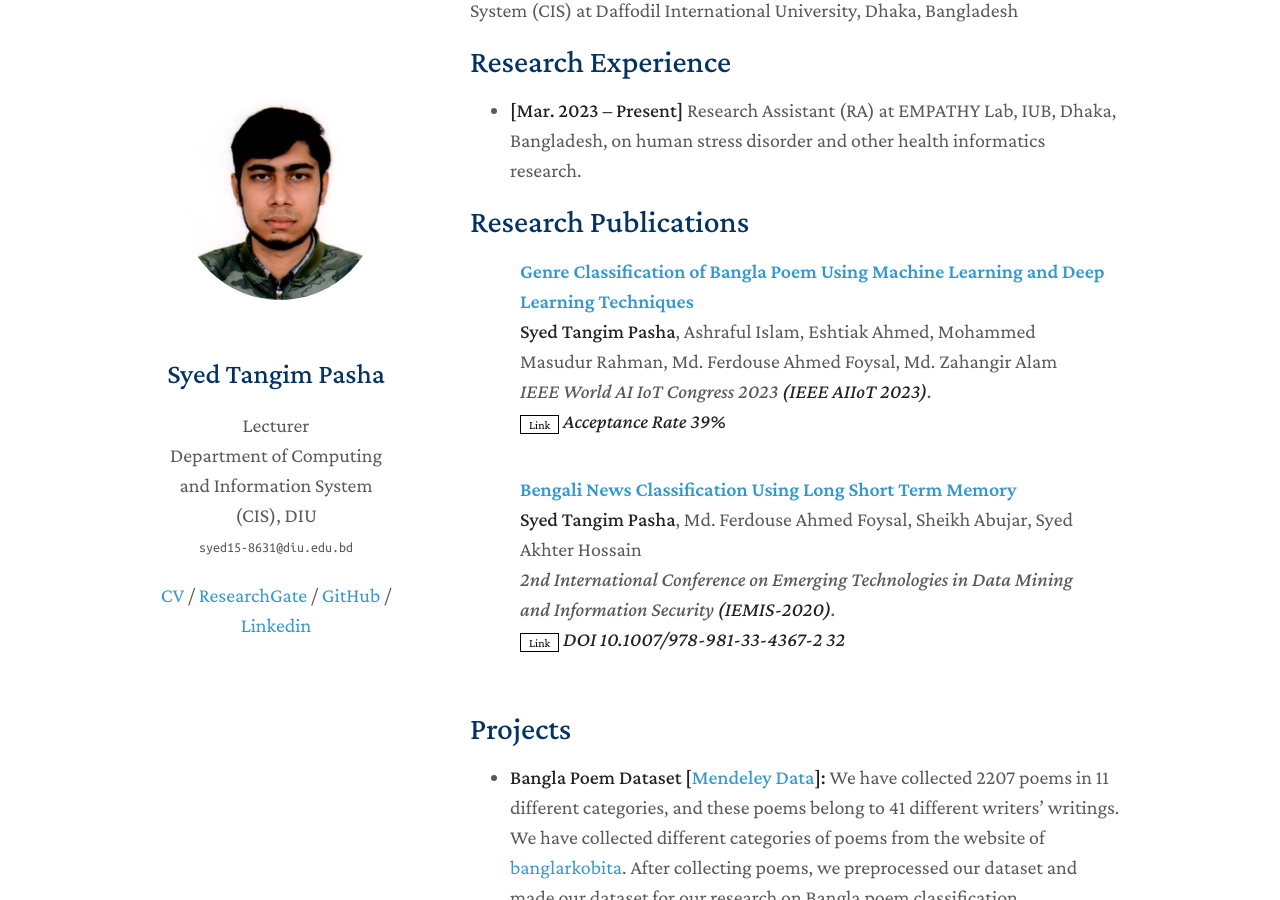
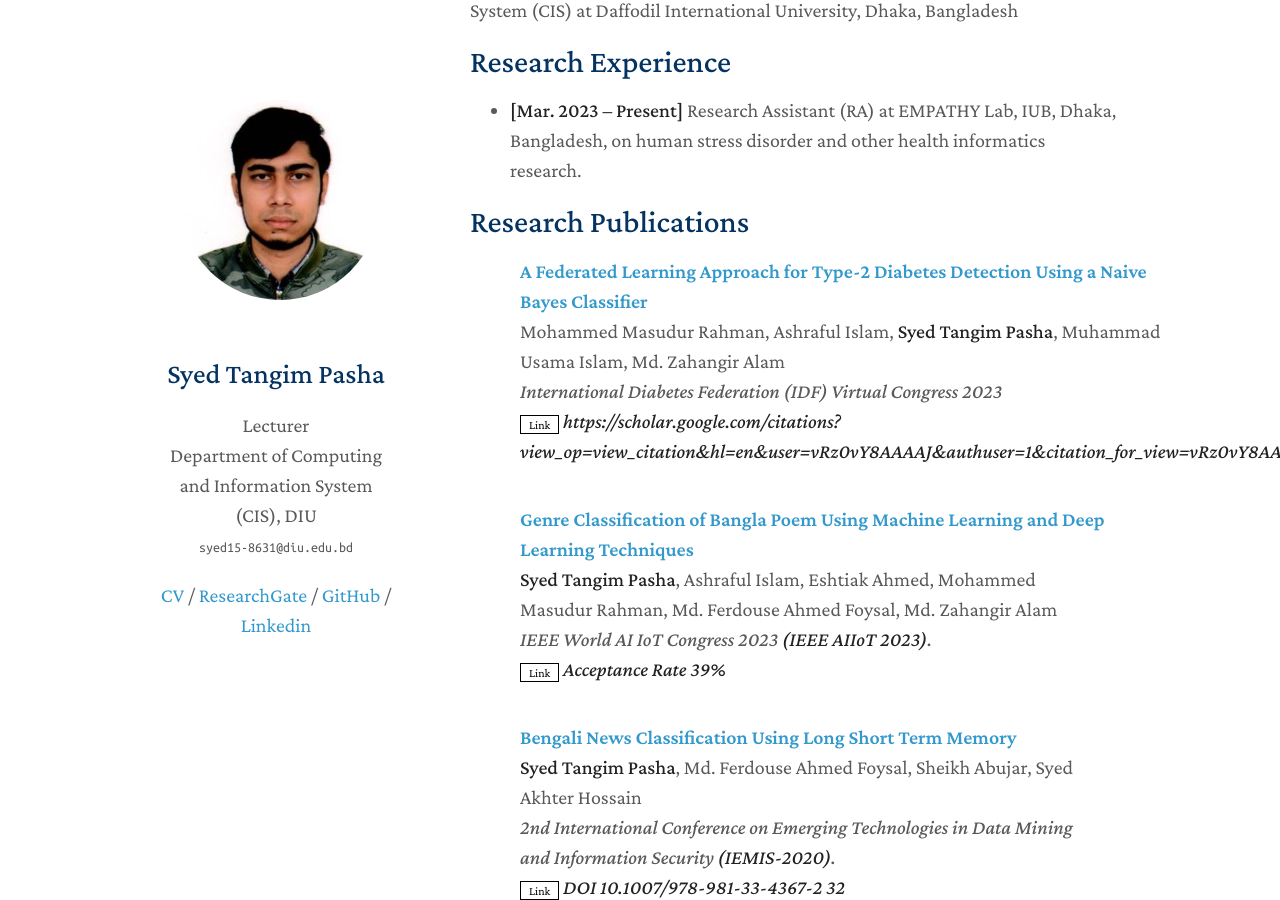
Before and after one commit to Syed-Tangim-Pasha/syed-tangim-pasha.github.io, a Jekyll site: the page built from index.md, in a window 1280 px wide and 900 px high, scrolled down 1365 px. Built offline with Jekyll 4.4.1, drawn with Linux system fonts in a browser that asks for light colours; nearby versions of some CDN libraries; a style sheet for code colours, icons or effects is not loaded; our own code applies the rules of GitHub Pages for plain Markdown files.

Commit message:
Update publications.yml

```diff
--- a/_data/publications.yml
+++ b/_data/publications.yml
@@ -1,4 +1,10 @@
 main:
+
+  - title: "A Federated Learning Approach for Type-2 Diabetes Detection Using a Naive Bayes Classifier"
+    authors: Mohammed Masudur Rahman, Ashraful Islam, <strong>Syed Tangim Pasha</strong>, Muhammad Usama Islam, Md. Zahangir Alam
+    conference: International Diabetes Federation (IDF) Virtual Congress 2023
+    page: https://scholar.google.com/citations?view_op=view_citation&hl=en&user=vRz0vY8AAAAJ&authuser=1&citation_for_view=vRz0vY8AAAAJ:zYLM7Y9cAGgC
+    notes: <strong>https://scholar.google.com/citations?view_op=view_citation&hl=en&user=vRz0vY8AAAAJ&authuser=1&citation_for_view=vRz0vY8AAAAJ:zYLM7Y9cAGgC</strong>
 
   - title: "Genre Classification of Bangla Poem Using Machine Learning and Deep Learning Techniques"
     authors: <strong>Syed Tangim Pasha</strong>, Ashraful Islam, Eshtiak Ahmed, Mohammed Masudur Rahman, Md. Ferdouse Ahmed Foysal, Md. Zahangir Alam
```
